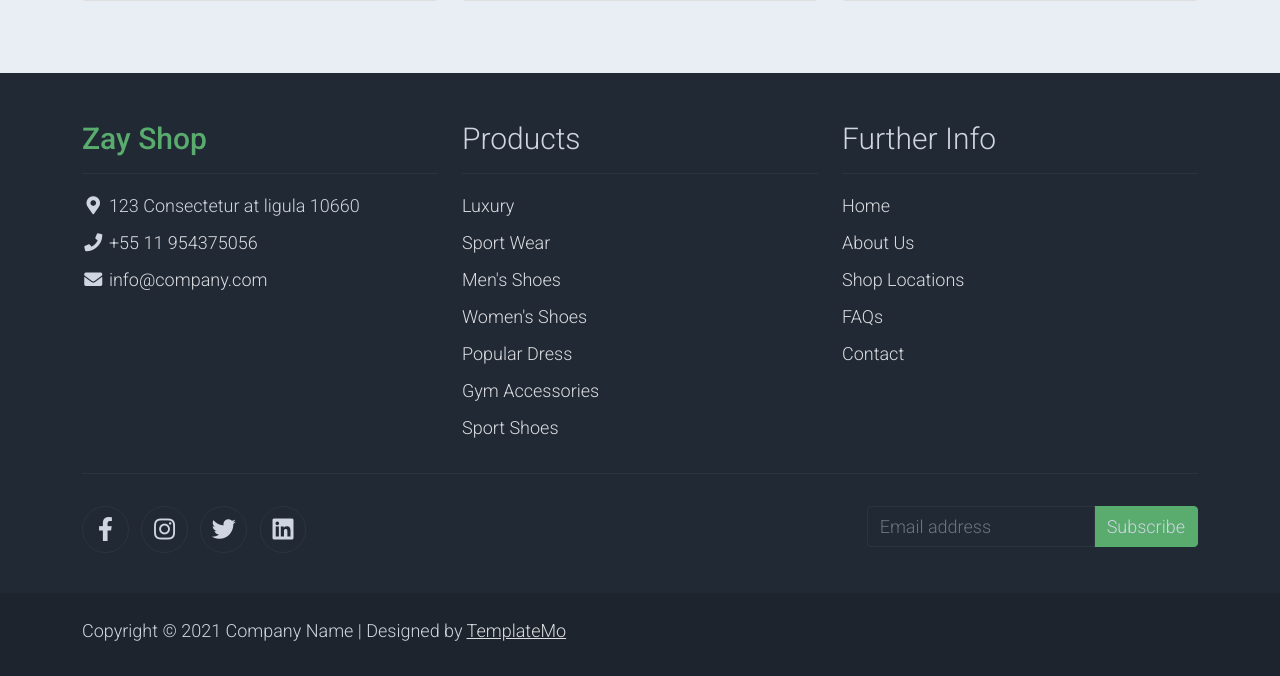
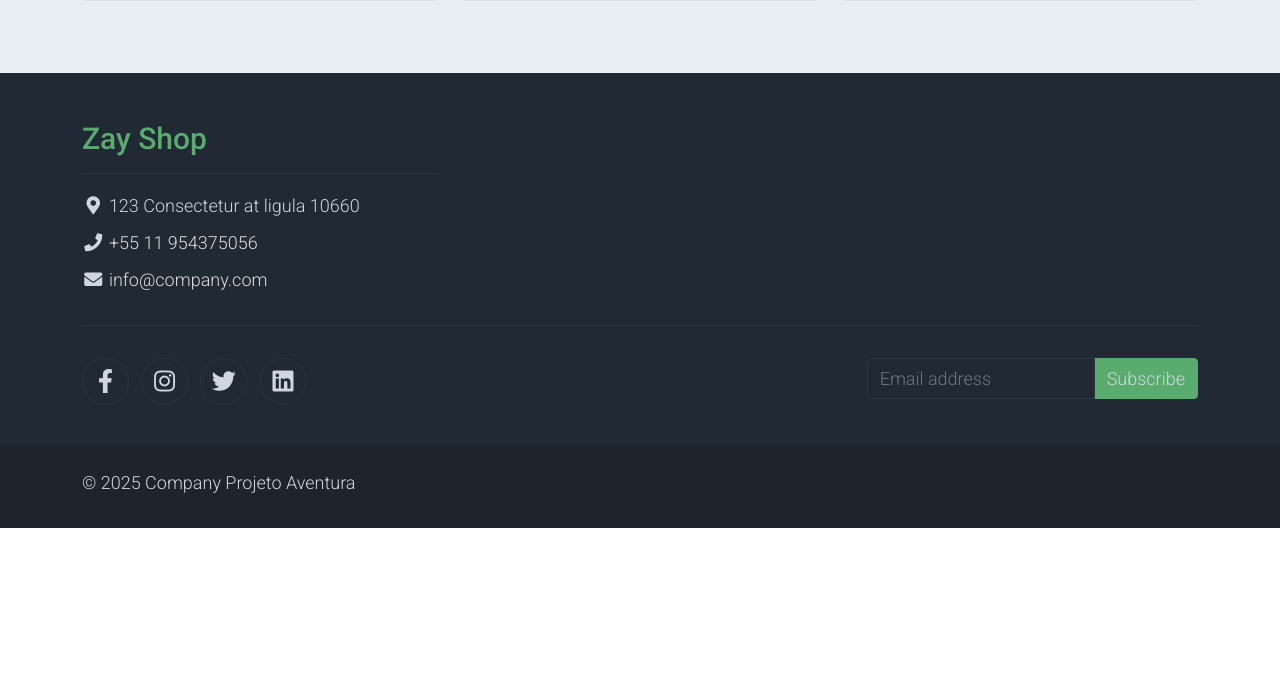
Before and after one commit to gustavobarros-07/Xod-da-Preta-, a Flask app: page / in a window 1280 px wide. Shown: the part 2215-2891 px from the top of the page. After the commit the page ends 2743 px from the top, so only its background shows below. Run offline with Flask 3, Linux system fonts and the light colour scheme; some libraries are stand-ins or nearby versions.

```diff
--- a/Xodó da Preta/templates/index.html
+++ b/Xodó da Preta/templates/index.html
@@ -354,29 +354,6 @@
                     </ul>
                 </div>
 
-                <div class="col-md-4 pt-5">
-                    <h2 class="h2 text-light border-bottom pb-3 border-light">Products</h2>
-                    <ul class="list-unstyled text-light footer-link-list">
-                        <li><a class="text-decoration-none" href="#">Luxury</a></li>
-                        <li><a class="text-decoration-none" href="#">Sport Wear</a></li>
-                        <li><a class="text-decoration-none" href="#">Men's Shoes</a></li>
-                        <li><a class="text-decoration-none" href="#">Women's Shoes</a></li>
-                        <li><a class="text-decoration-none" href="#">Popular Dress</a></li>
-                        <li><a class="text-decoration-none" href="#">Gym Accessories</a></li>
-                        <li><a class="text-decoration-none" href="#">Sport Shoes</a></li>
-                    </ul>
-                </div>
-
-                <div class="col-md-4 pt-5">
-                    <h2 class="h2 text-light border-bottom pb-3 border-light">Further Info</h2>
-                    <ul class="list-unstyled text-light footer-link-list">
-                        <li><a class="text-decoration-none" href="#">Home</a></li>
-                        <li><a class="text-decoration-none" href="#">About Us</a></li>
-                        <li><a class="text-decoration-none" href="#">Shop Locations</a></li>
-                        <li><a class="text-decoration-none" href="#">FAQs</a></li>
-                        <li><a class="text-decoration-none" href="#">Contact</a></li>
-                    </ul>
-                </div>
 
             </div>
 
@@ -415,8 +392,7 @@
                 <div class="row pt-2">
                     <div class="col-12">
                         <p class="text-left text-light">
-                            Copyright &copy; 2021 Company Name
-                            | Designed by <a rel="sponsored" href="https://templatemo.com" target="_blank">TemplateMo</a>
+                            &copy; 2025 Company Projeto Aventura
                         </p>
                     </div>
                 </div>
```
